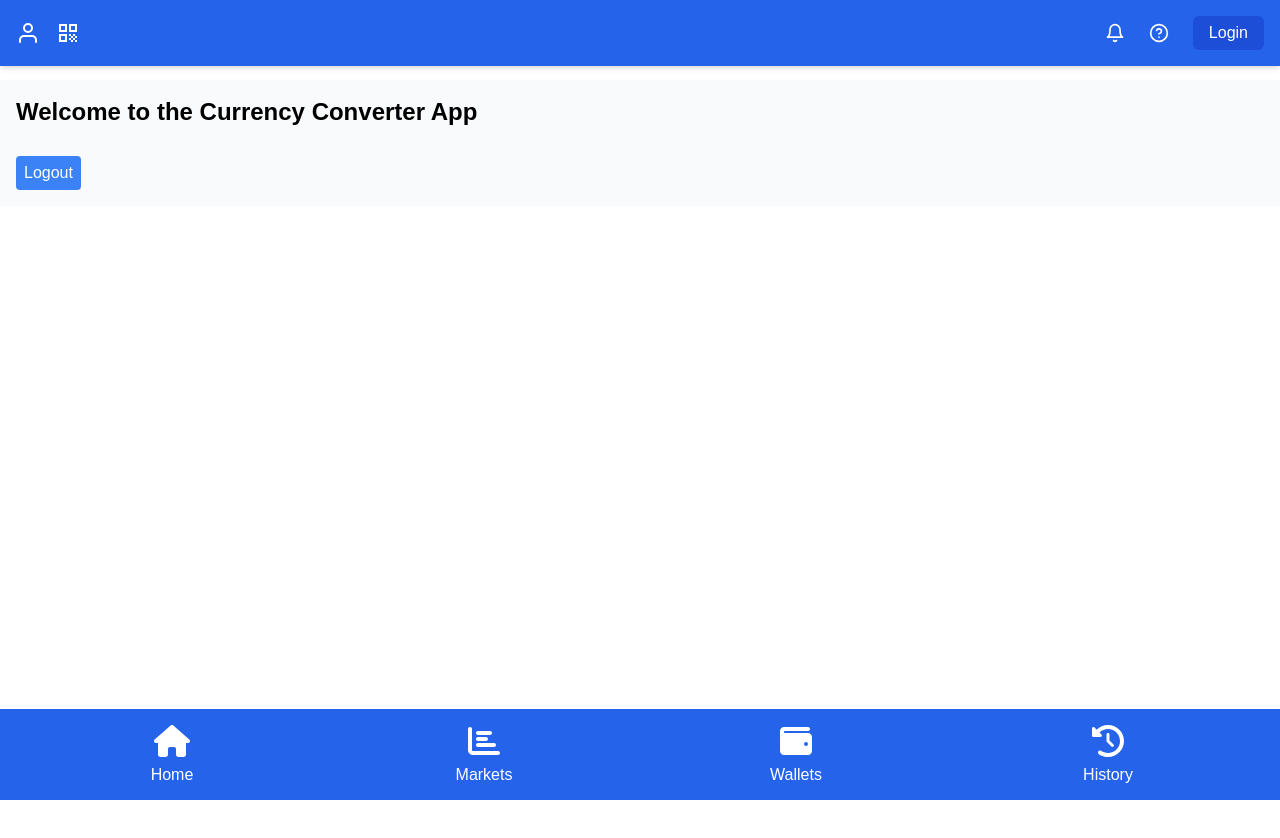
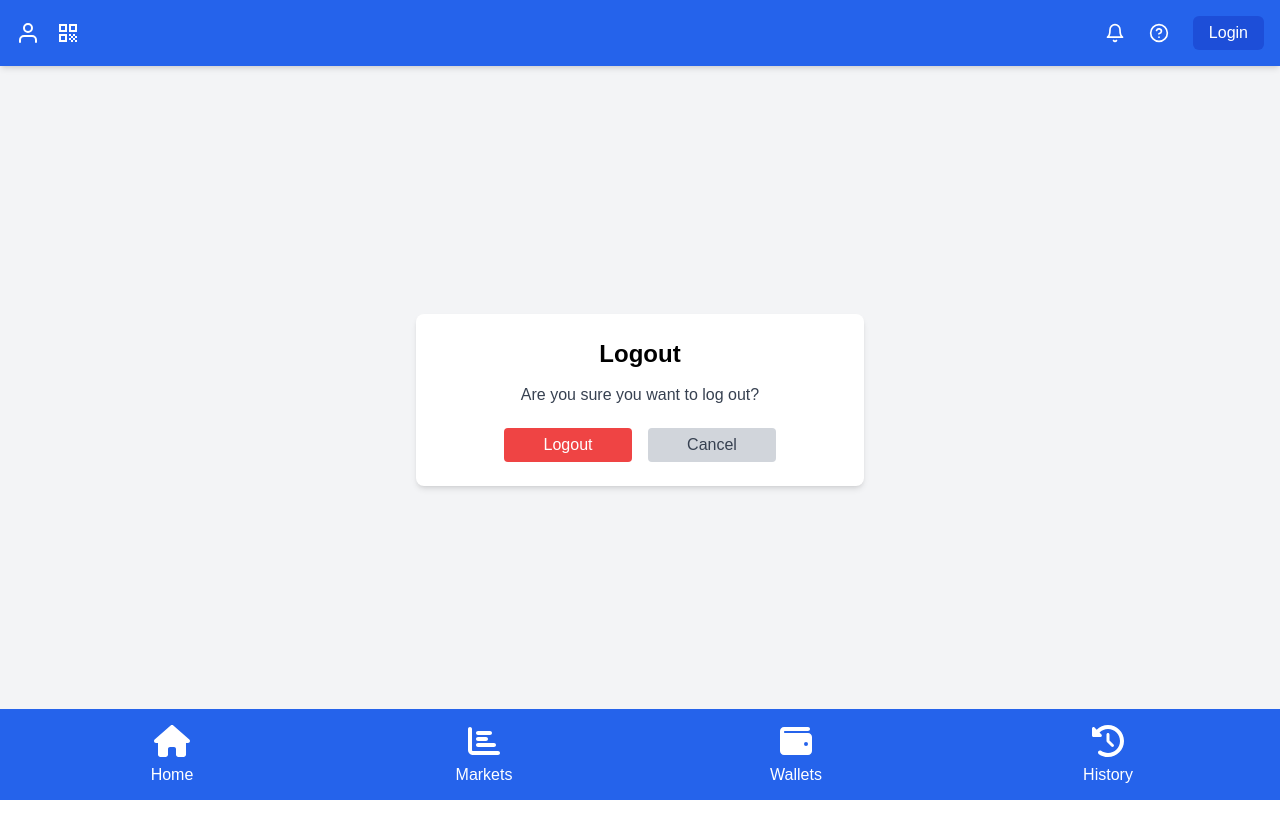
Before and after one commit to rohini125/Currency-Exchanger, a React (Create React App) app in the folder client/: page /logout in a window 1280 px wide. Shown: the top 838 px of the page. After the commit the page ends 800 px from the top, so only its background shows below. Built offline with nearby package versions, Linux system fonts and the light colour scheme.

Commit message:
adding notification page

```diff
--- a/client/src/Pages/Header.js
+++ b/client/src/Pages/Header.js
@@ -32,7 +32,7 @@ const Header = () => {
 
         {/* Right Icons (Notification and Help) - Always Visible */}
         <div className="flex space-x-6 items-center">
-          <Link to="/notification" className="flex items-center text-white hover:underline">
+          <Link to="/notifications" className="flex items-center text-white hover:underline">
             <FiBell className="h-5 w-5" />
           </Link>
           <Link to="/help" className="flex items-center text-white hover:underline">
--- a/client/src/Pages/Logout.js
+++ b/client/src/Pages/Logout.js
@@ -1,56 +1,30 @@
-import React, { useState } from 'react';
-import Logout from './Logout'; // Adjust the import path as needed
+import React from 'react';
 
-function App() {
-    const [isLoggedIn, setIsLoggedIn] = useState(true);
-    const [showLogout, setShowLogout] = useState(false);
-    const [currentPage, setCurrentPage] = useState('home'); // Track the current page
-
-    const handleLogout = () => {
-        // Logic for logout (e.g., clearing tokens, session)
-        setIsLoggedIn(false);
-        alert('You have logged out successfully!');
-        // Optionally, redirect to a login page or perform other actions
-        setCurrentPage('home'); // Redirect to home or login
-    };
-
-    const handleCancel = () => {
-        setShowLogout(false);
-        setCurrentPage('settings'); // Navigate back to the settings page
-    };
-
+function Logout({ onLogout, onCancel }) {
     return (
-        <div>
-            {isLoggedIn ? (
-                <div className="p-4 mt-20">
-                    <h1 className="text-2xl font-bold">Welcome to the Currency Converter App</h1>
+        <div className="flex items-center justify-center min-h-screen bg-gray-100 p-4">
+            <div className="bg-white shadow-md rounded-lg p-6 w-full max-w-md">
+                <h1 className="text-2xl font-bold text-center mb-4">Logout</h1>
+                <p className="text-gray-700 text-center mb-6">
+                    Are you sure you want to log out?
+                </p>
+                <div className="flex justify-center">
                     <button
-                        className="mt-4 bg-blue-500 text-white rounded p-2"
-                        onClick={() => setShowLogout(true)}
+                        className="bg-red-500 text-white rounded p-2 w-32 mr-4 hover:bg-red-600"
+                        onClick={onLogout}
                     >
                         Logout
                     </button>
+                    <button
+                        className="bg-gray-300 text-gray-700 rounded p-2 w-32 hover:bg-gray-400"
+                        onClick={onCancel}
+                    >
+                        Cancel
+                    </button>
                 </div>
-            ) : (
-                <h1 className="text-2xl font-bold text-center">You are logged out</h1>
-            )}
-
-            {showLogout && (
-                <Logout
-                    onLogout={handleLogout}
-                    onCancel={handleCancel}
-                />
-            )}
-
-            {currentPage === 'settings' && (
-                <div className="p-4">
-                    <h2 className="text-xl font-bold">Settings Page</h2>
-                    {/* Add more settings options here */}
-                    <p>Settings options go here...</p>
-                </div>
-            )}
+            </div>
         </div>
     );
 }
 
-export default App;
+export default Logout;
```
